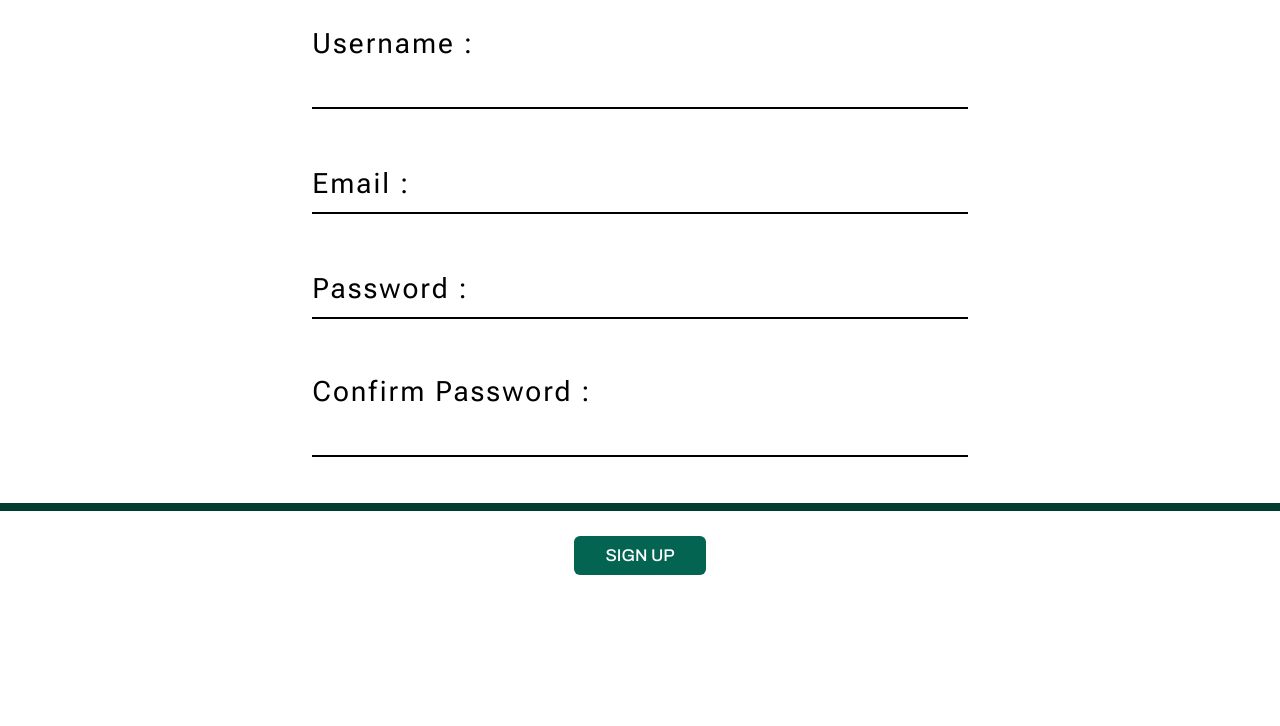
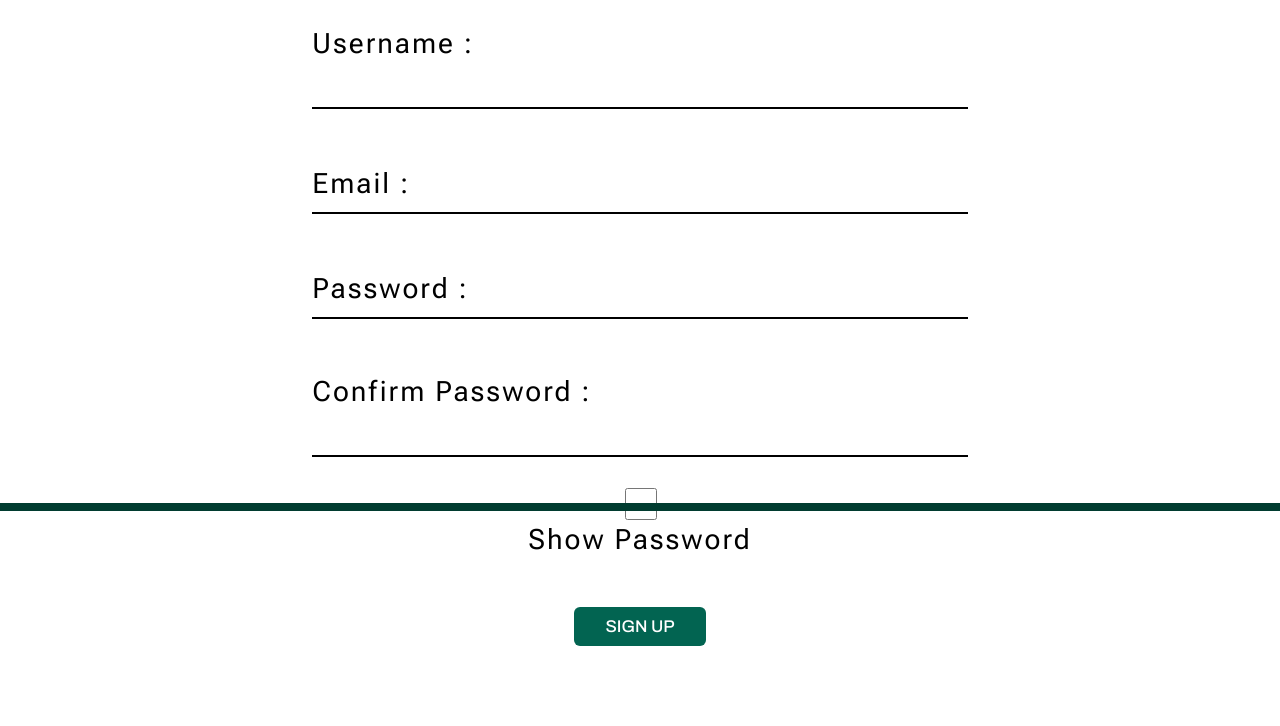
Before and after one commit to cmpt375-2024spring/client-project-beauty-and-bush, a Django app: template BeautyAndBush/webapp/templates/webapp/signup.html in a window 1280 px wide. Shown: the part 289-1015 px from the top of the page. Before the commit the page ends 864 px from the top, so only its background shows below. Run offline with Django 3.2, Linux system fonts and the light colour scheme; the template is opened without the code that fills it, so the values that code supplies are empty, except form fields; tables that the repository leaves empty hold one stand-in row (values such as "Sample post"); form fields are guessed from the names that the template uses; some libraries are stand-ins or nearby versions.

Commit message:
wasgone, now back

```diff
--- a/BeautyAndBush/webapp/static/webapp/script.js
+++ b/BeautyAndBush/webapp/static/webapp/script.js
@@ -174,3 +174,20 @@ function generateRandomToken(length) {
 
     return token;
 }
+
+
+$(document).ready(function(){
+    $(document).ready(function(){
+        $('#togglePassword').change(function(){
+            var passwordFields = $('#id_password, #id_password1, #id_password2');
+            passwordFields.each(function() {
+                var passwordFieldType = $(this).attr('type');
+                if(passwordFieldType === 'password'){
+                    $(this).attr('type', 'text');
+                } else {
+                    $(this).attr('type', 'password');
+                }
+            });
+        });
+    });
+});
--- a/BeautyAndBush/webapp/templates/webapp/login.html
+++ b/BeautyAndBush/webapp/templates/webapp/login.html
@@ -46,6 +46,7 @@
                 <label for="id_password">Password : </label>
                 {{ form.password }}
             </div>
+            <input type="checkbox" id="togglePassword"> Show Password
             <p><a href="/forgot_password/">Forgot Password?</a></p>
             <button type="submit"><a>LOG IN</a></button>
         </form>
--- a/BeautyAndBush/webapp/templates/webapp/signup.html
+++ b/BeautyAndBush/webapp/templates/webapp/signup.html
@@ -61,6 +61,8 @@
                     <p class="error">{{ error }}</p>
                 {% endfor %}
             </div>
+            <input type="checkbox" id="togglePassword"> Show Password
+
 
             <div class="signup-link">
                 <button><a type="submit">SIGN UP</a></button>
@@ -70,5 +72,9 @@
 
     <footer>&nbsp;</footer>
 
+
+    <script src="https://code.jquery.com/jquery-3.6.0.min.js"></script>
+    <script src="{% static 'webapp/script.js' %}"></script>
+
 </body>
 </html>
```
